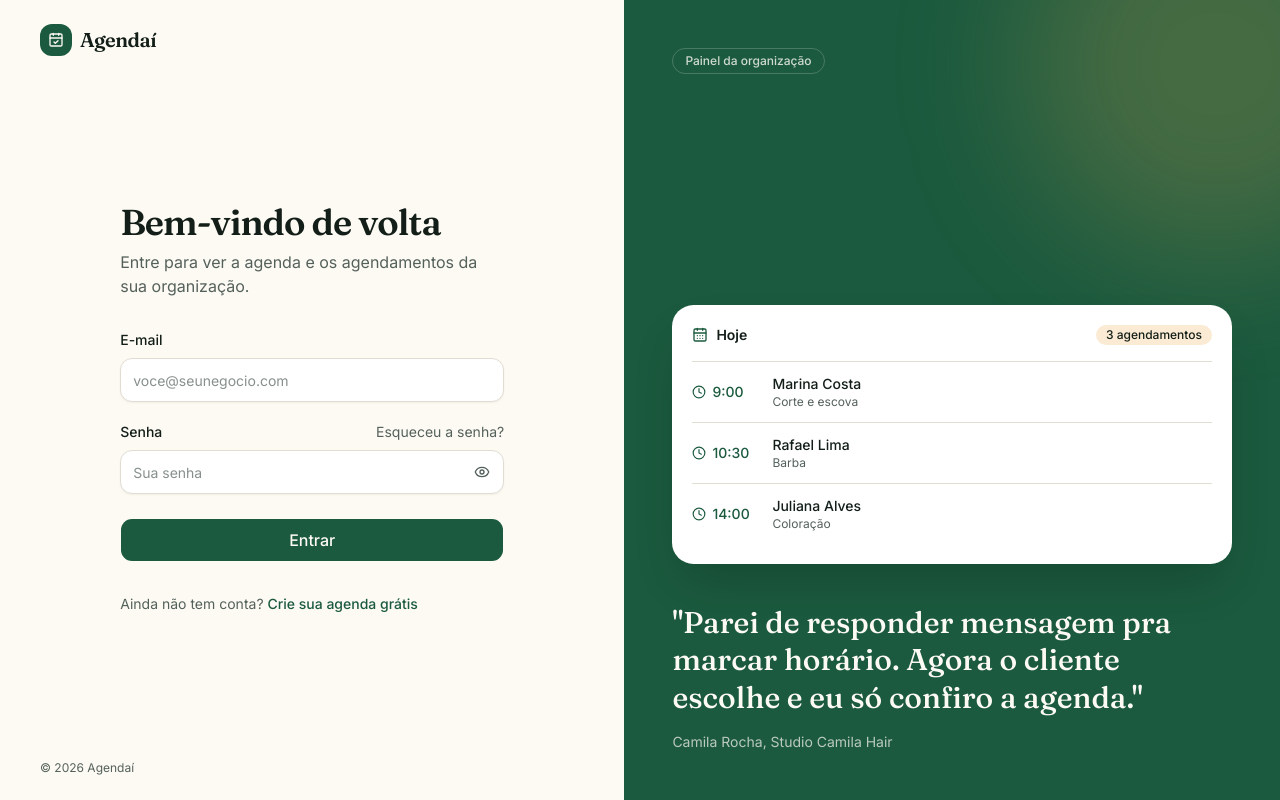
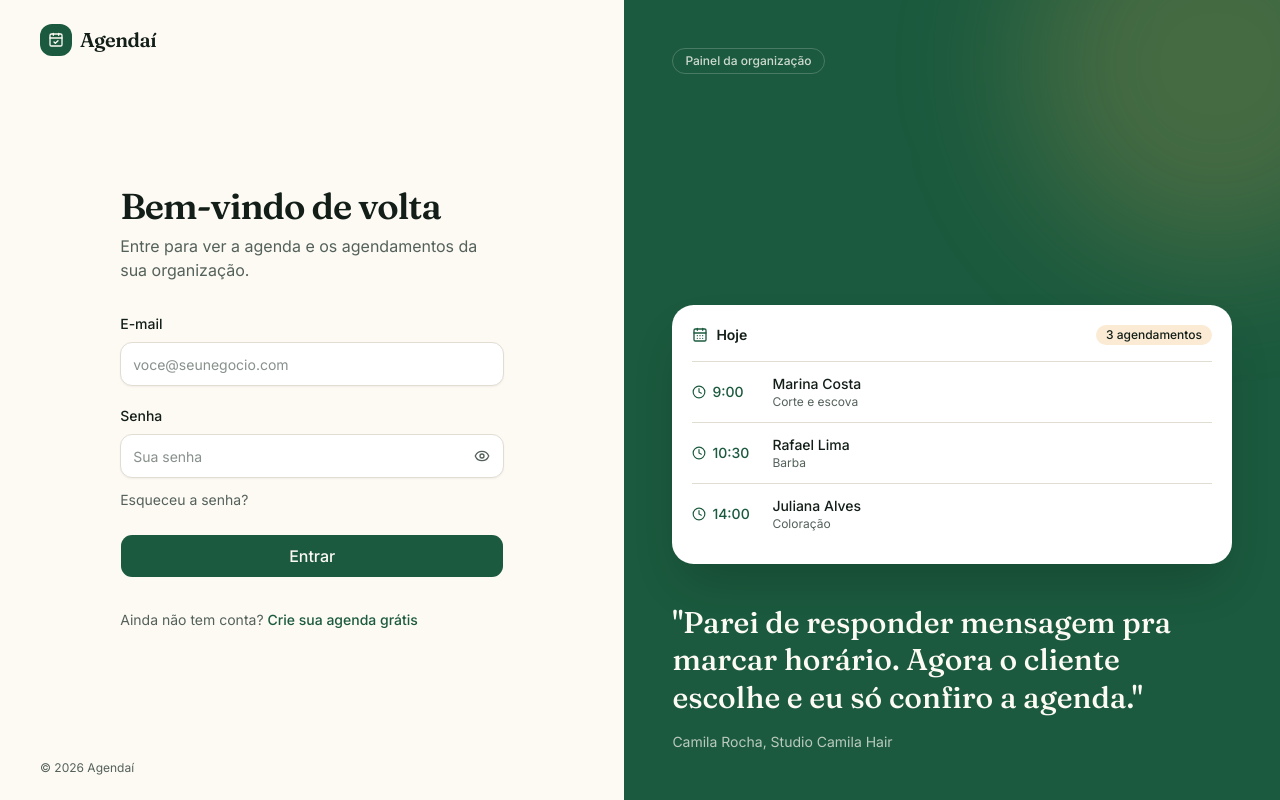
Before and after one commit to LuanCruz13/agendamento-multitenant, a Next.js app in the folder frontend/: page /login in a window 1280 px wide. Built offline with nearby package versions, Linux system fonts and the light colour scheme; no server answers.

Commit message:
fix(auth): move forgot-password link below password field

```diff
--- a/frontend/components/auth/login-form.tsx
+++ b/frontend/components/auth/login-form.tsx
@@ -124,12 +124,7 @@ export function LoginForm(){
                     Senha
                 </label>
 
-                <Link
-                    href="/esqueci-senha"
-                    className="text-sm text-muted-foreground underline-offset-4 hover:text-foreground hover:underline"
-                >
-                    Esqueceu a senha?
-                </Link>
+
             </div>
 
             <div className="relative">
@@ -154,6 +149,12 @@ export function LoginForm(){
                     {showPassword ? <EyeOff className="size-4"/> : <Eye className="size-4" />}
                 </button>
             </div>
+            <Link
+                href="/esqueci-senha"
+                className="mt-1 text-sm text-muted-foreground underline-offset-4 hover:text-foreground hover:underline"
+            >
+                Esqueceu a senha?
+            </Link>
             {errors.password && (
                 <p id="password-error" className="text-sm text-destructive">
                     {errors.password.message}
```
